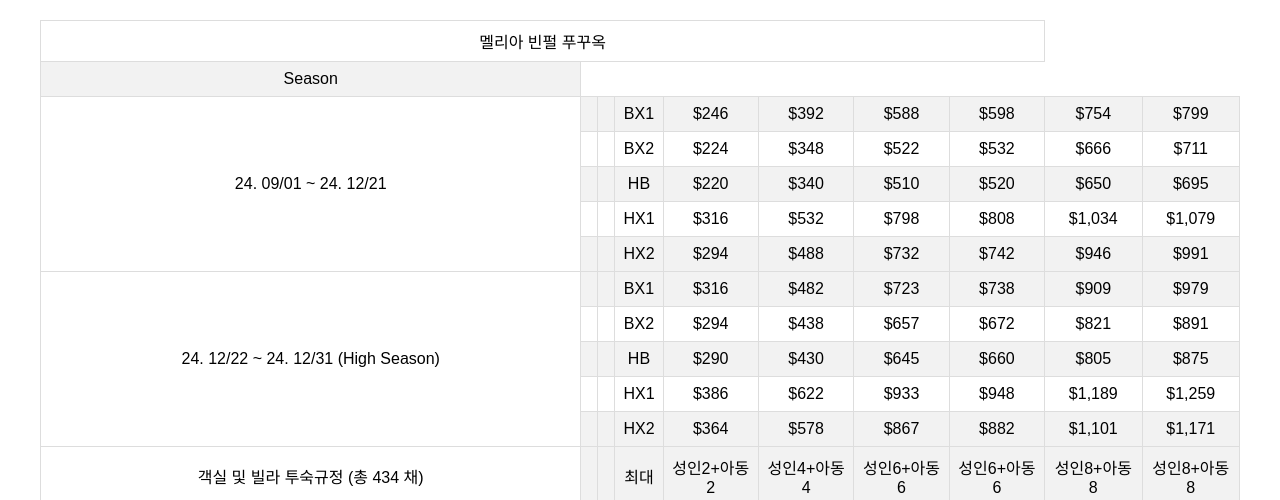
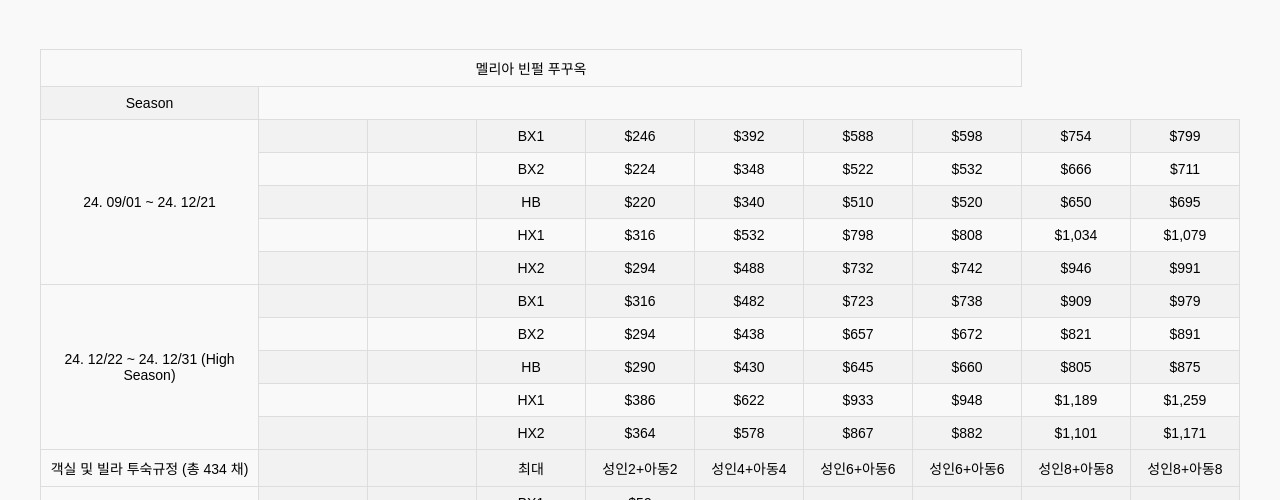
Before and after one commit to born520/json, a plain HTML site: page index.html in a window 1280 px wide. Shown: the top 500 px of the page. Drawn offline with Linux system fonts and the light colour scheme.

Commit message:
Update styles.css

```diff
--- a/styles.css
+++ b/styles.css
@@ -1,14 +1,20 @@
 body {
     font-family: Arial, sans-serif;
     margin: 0;
-    padding: 20px;
+    padding: 0;
+    display: flex;
+    justify-content: center;
+    align-items: center;
+    height: 100vh;
+    background-color: #f9f9f9; /* 배경 색을 좀 더 부드럽게 */
 }
 
 table {
     width: 100%;
     max-width: 1200px;
     border-collapse: collapse;
-    margin: 0 auto;
+    table-layout: fixed; /* 고정된 테이블 레이아웃 */
+    margin: 20px; /* 상하 좌우에 여백 추가 */
 }
 
 td, th {
@@ -17,6 +23,7 @@ td, th {
     text-align: center;
     vertical-align: middle;
     word-wrap: break-word; /* 긴 텍스트 줄 바꿈 */
+    font-size: 14px; /* 글자 크기 조정 */
 }
 
 th {
@@ -31,3 +38,10 @@ tr:nth-child(even) {
 tr:hover {
     background-color: #e2e2e2;
 }
+
+h1 {
+    text-align: center;
+    font-size: 24px;
+    color: #14766a;
+    margin-bottom: 20px;
+}
```
